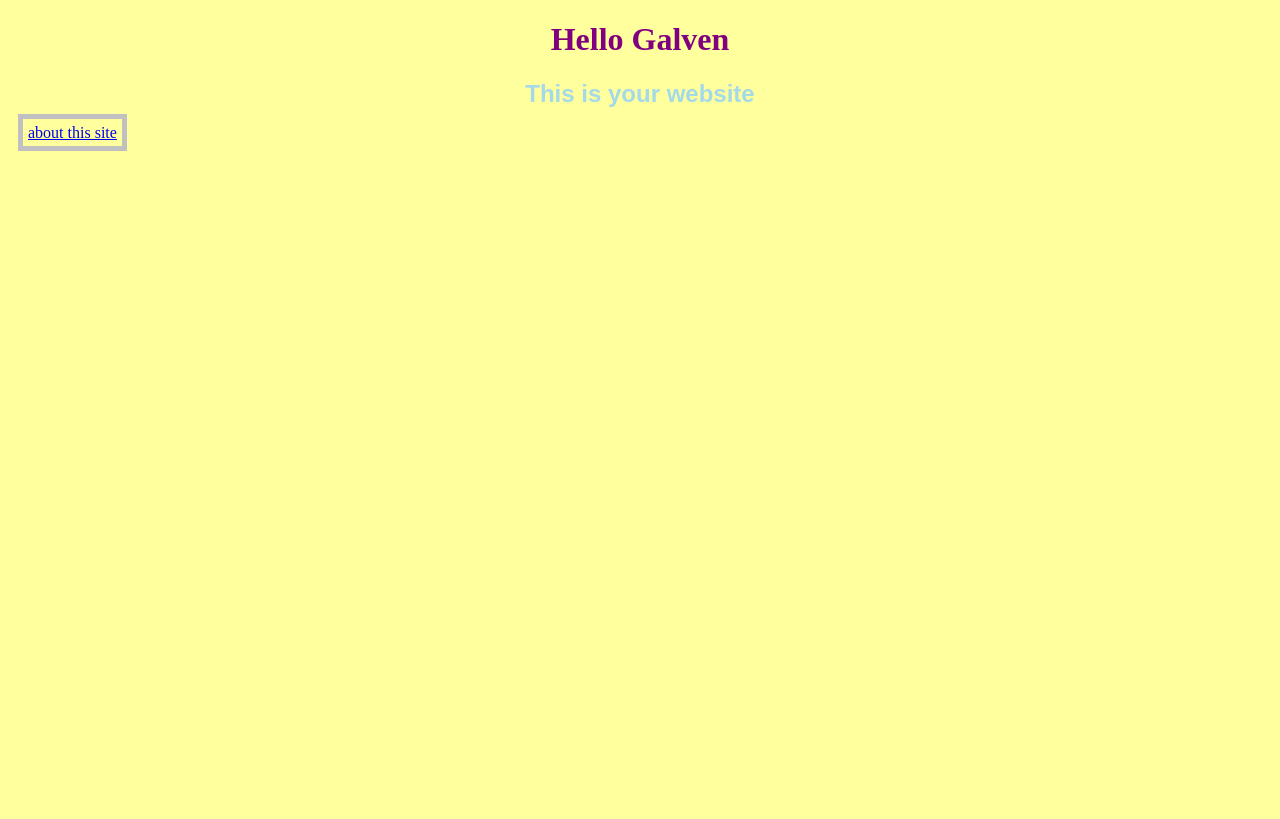
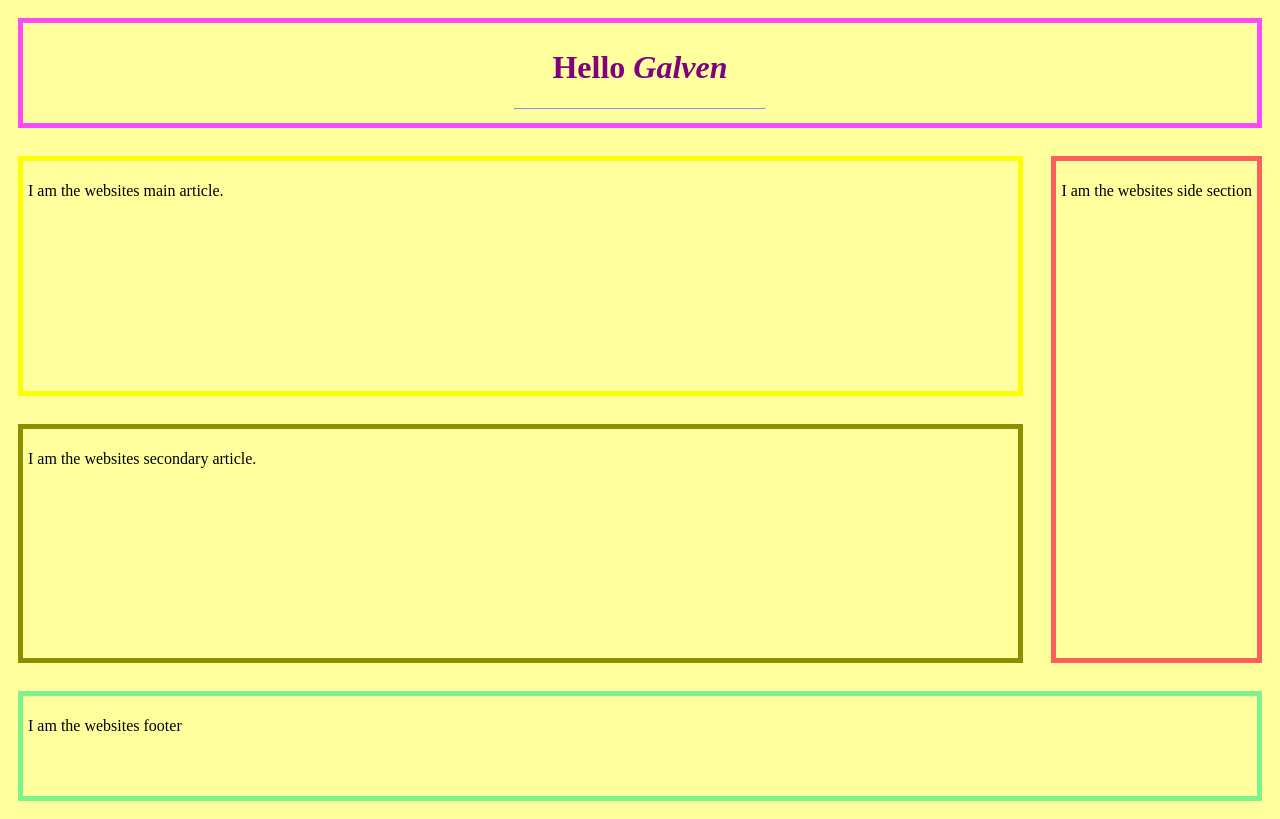
Before and after one commit to Suplup1385/Website101, a plain HTML site: page index.html in a window 1280 px wide. Drawn offline with Linux system fonts and the light colour scheme.

Commit message:
Changed Format

```diff
--- a/index.html
+++ b/index.html
@@ -5,15 +5,42 @@
   <meta name="viewport" content="width=device-width">
   <title>Galven's Website</title>
   <link href="style.css" rel="stylesheet" type="text/css"/>
+  <!--<link href="https://cdn.jsdelivr.net/npm/bootstrap@5.2.0/dist/css/bootstrap.min.css" rel="stylesheet" integrity="sha384-gH2yIJqKdNHPEq0n4Mqa/HGKIhSkIHeL5AyhkYV8i59U5AR6csBvApHHNl/vI1Bx" crossorigin="anonymous">-->
 </head>
 <body>
-  <h1 style="color: purple;text-align: center;">Hello Galven</h1>
-  <div id="cyan">
-    <h1> This is your website </h1>
+
+  <div class="container">
+    <header class="box" id="purple">
+      <h1 style="color: purple; text-align: center;">Hello <i>Galven</i></h1>
+      <hr style="color: cyan; width: 250px;">
+    </header>
+
+
+    <div class="box" id="yellow">
+      <article>
+        <p> I am the websites main article.
+      </article>
+    </div>
+
+    <div class="box" id="darkYellow">
+      <article>
+        <p> I am the websites secondary article.
+      </article>
+    </div>
+
+    <div class="box" id="red">
+      <article>
+        <p> I am the websites side section </p>
+      </article>
+    </div>
+
+    <footer class="box" id="green">
+      <article>
+        <p> I am the websites footer </p>
+      </article>
+    </footer>
   </div>
-  <span class="box">
-    <a href="./About This Site"> about this site </a>
-  </span>
+
   <script src="script.js"></script>
   <script src="https://replit.com/public/js/replit-badge.js" theme="red" defer></script>
 </body>
--- a/style.css
+++ b/style.css
@@ -1,18 +1,51 @@
+.container{
+  display: grid;
+  grid-template-areas:
+    "header header"
+    "content1 side"
+    "content2 side"
+    "footer footer";
+  grid-gap: 8px;
+  grid-template-columns: auto max-content ;
+  grid-template-rows: 1fr 2fr 2fr 1fr;
+}
+
 body
 {
   background-color: #ffff9e;
 }
 
-#cyan{
-  text-align: center;
-  color: #a4d9ea;
-  font-family: sans-serif;
-  font-size: 12px;
+#green{
+  grid-area: footer;
+  border-color: #7bf489;
 }
 
-.box {
-  width: 200px;
-  border: 5px solid silver ;
+#red{
+  grid-area: side;
+  border-color: #ff5c5c;
+}
+
+#yellow{
+  grid-area: content1;
+  border-color: #fbff00;
+}
+
+#darkYellow{
+  grid-area: content2;
+  border-color: #8c8e01;
+}
+
+#cyan{
+  border-color: #49d9fd;
+}
+
+#purple{
+  grid-area: header;
+  border-color: #fd49fd;
+}
+
+.box{
+  border: 5px solid #000000 ;
   padding: 5px;
   margin: 10px;
 }
```
